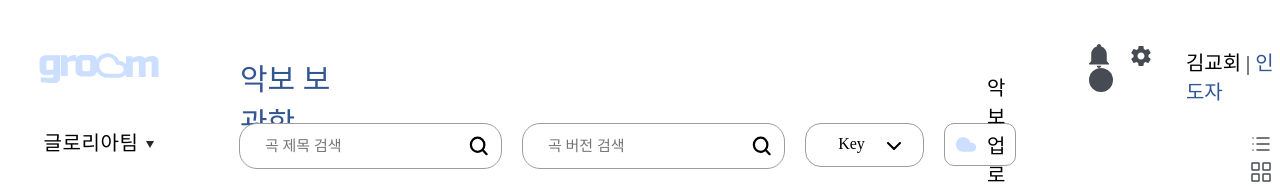
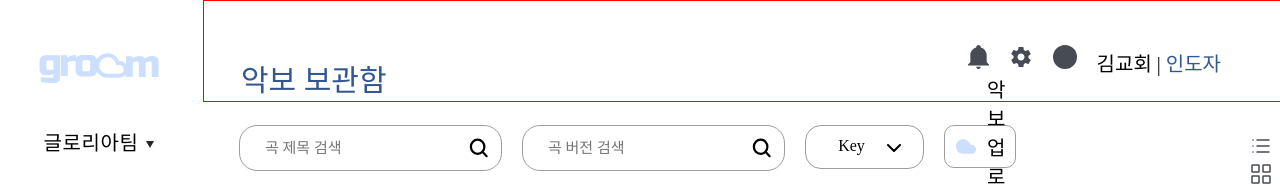
Before and after one commit to LikeLionHGU/ChurchPlus-front-2024, a React (Create React App) app: page /Main in a window 1280 px wide. Shown: the top 186 px of the page. Built offline with nearby package versions, Linux system fonts and the light colour scheme; a web font is replaced by a local one.

Commit message:
style: 헤더 화면 사이즈에 따라 비율 유지되도록 수정

```diff
--- a/src/components/MainPage/Header.jsx
+++ b/src/components/MainPage/Header.jsx
@@ -9,6 +9,7 @@ import { BlueText } from "../CreateGroupPage/Text";
 const Wrapper = styled.div`
   height: 100px;
   width: 100%;
+  border: 1px solid red;
   display: flex;
 `;
 
@@ -24,17 +25,18 @@ const Menu = styled.div`
   background-color: white;
   padding-top: 55px;
   padding-left: 37px;
-  margin-right: 733px;
+  /* margin-right: 733px; */
 `;
 
 const PersonInfo = styled.div`
   font-family: "GmarketSansMedium";
   font-size: 20px;
   padding-top: 47px;
-  justify-content: flex-end;
+  margin-right: 60px;
 `;
 
 const Icons = styled.div`
+  margin-left: auto;
   float: right;
   padding-top: 44px;
 
```
